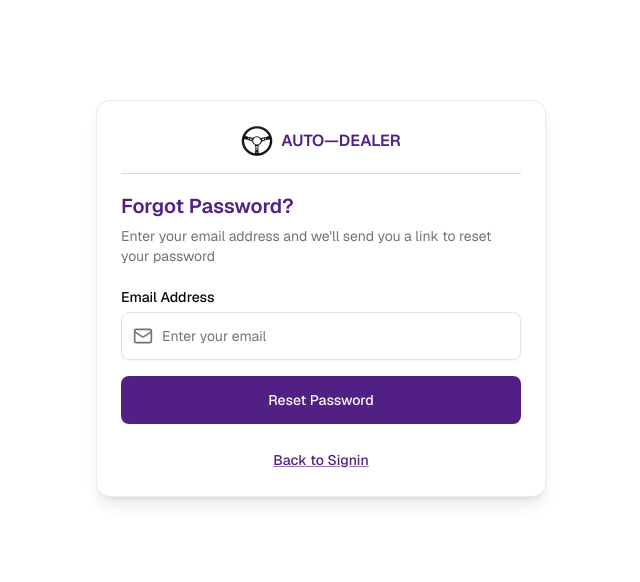
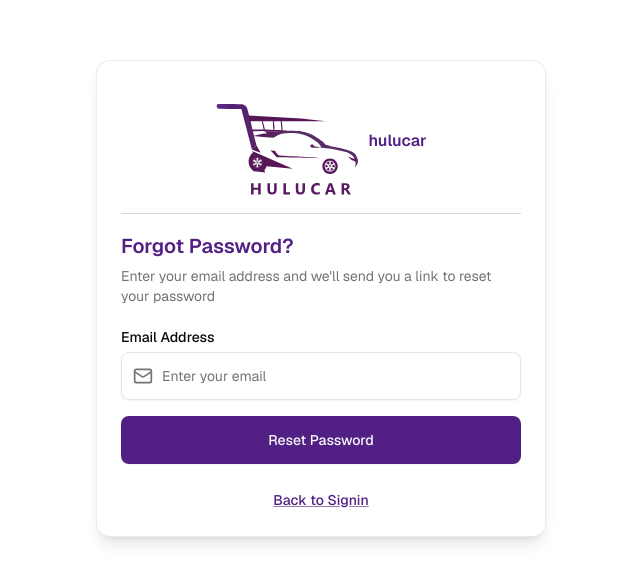
Before and after one commit to YonasWorkneh/autodealer-admin, a Next.js app: page /forgot-password in a window 1280 px wide. Shown: the part 102-684 px from the top of the page, without its empty margins (319-959 px from the left). Built offline with nearby package versions, Linux system fonts and the light colour scheme; no server answers.

Commit message:
replace: logo replace

```diff
--- a/app/(auth)/(password)/forgot-password/page.tsx
+++ b/app/(auth)/(password)/forgot-password/page.tsx
@@ -55,16 +55,17 @@ export default function ForgotPasswordForm() {
           href={"/"}
           className="flex items-center justify-center gap-2 mb-3 border-b border-primary/20 pb-4"
         >
-          <div className="w-8 h-8 rounded-full flex items-center justify-center">
+          <Link href={"/"} className="flex items-center gap-2 cursor-pointer">
             <Image
-              src="/wheel.png"
-              alt="wheel"
-              width={100}
-              height={100}
-              className="w-full h-full"
+              src="/logo.svg"
+              alt="hulucars"
+              width={140}
+              height={40}
+              className="h-28 w-auto"
+              priority
             />
-          </div>
-          <h1 className="text-primary font-semibold">AUTO&mdash;DEALER</h1>
+          </Link>
+          <h1 className="text-primary font-semibold">hulucar</h1>
         </Link>
         <CardTitle className="text-lg md:text-xl text-primary">
           Forgot Password?
--- a/app/(auth)/signin/page.tsx
+++ b/app/(auth)/signin/page.tsx
@@ -54,16 +54,16 @@ export default function SignIn() {
           href={"/"}
           className="flex items-center justify-center gap-2 mb-3 border-b border-primary/20 pb-4"
         >
-          <div className="w-8 h-8 rounded-full flex items-center justify-center">
+          <Link href={"/"} className="flex items-center gap-2 cursor-pointer">
             <Image
-              src="/wheel.png"
-              alt="wheel"
-              width={100}
-              height={100}
-              className="w-full h-full"
+              src="/logo.svg"
+              alt="hulucars"
+              width={140}
+              height={40}
+              className="h-28 w-auto"
+              priority
             />
-          </div>
-          <h1 className="text-primary font-semibold">ET&mdash;CAR</h1>
+          </Link>
         </Link>
         <CardTitle className="text-lg md:text-xl text-primary">
           Sign In
--- a/components/Sidebar.tsx
+++ b/components/Sidebar.tsx
@@ -56,12 +56,16 @@ export default function Sidebar() {
     <>
       {/* Desktop Sidebar */}
       <aside className="hidden md:flex w-20 bg-primary flex-col items-center py-6 space-y-6 fixed left-0 top-0 h-full z-20">
-        <Link
-          href={"/"}
-          className="w-8 h-8 rounded-lg flex flex-col items-center justify-center"
-        >
-          <Image src={"/wheel copy.png"} alt="logo" width={100} height={100} />
-          <p className="text-xs text-white mt-2">DEALER</p>
+        {/* logo */}
+        <Link href={"/"} className="flex items-center gap-2 cursor-pointer bg-white rounded-full size-[70px]">
+          <Image
+            src="/logo.svg"
+            alt="hulucars"
+            width={140}
+            height={40}
+            className="h-[50px] w-auto"
+            priority
+          />
         </Link>
         <div className="flex flex-col space-y-10 my-30">
           {links.map((link) => {
@@ -130,15 +134,19 @@ export default function Sidebar() {
             className="fixed top-0 left-0 h-full w-64 bg-primary flex flex-col py-6 px-4 z-[10000]"
           >
             <div className="flex justify-between items-center px-2">
-              <div className="flex items-center space-x-2">
+              <Link
+                href={"/"}
+                className="flex items-center gap-2 cursor-pointer"
+              >
                 <Image
-                  src={"/wheel copy.png"}
-                  alt="logo"
-                  width={40}
+                  src="/logo.svg"
+                  alt="hulucars"
+                  width={140}
                   height={40}
+                  className="h-28 w-auto"
+                  priority
                 />
-                <p className="text-white font-bold">DEALER</p>
-              </div>
+              </Link>
               <button
                 onClick={() => setIsOpen(false)}
                 className="p-2 text-white rounded-md"
```
Also changed, not shown: lib/auth/signin.ts (+8 -6 lines), public/logo.svg (added).
